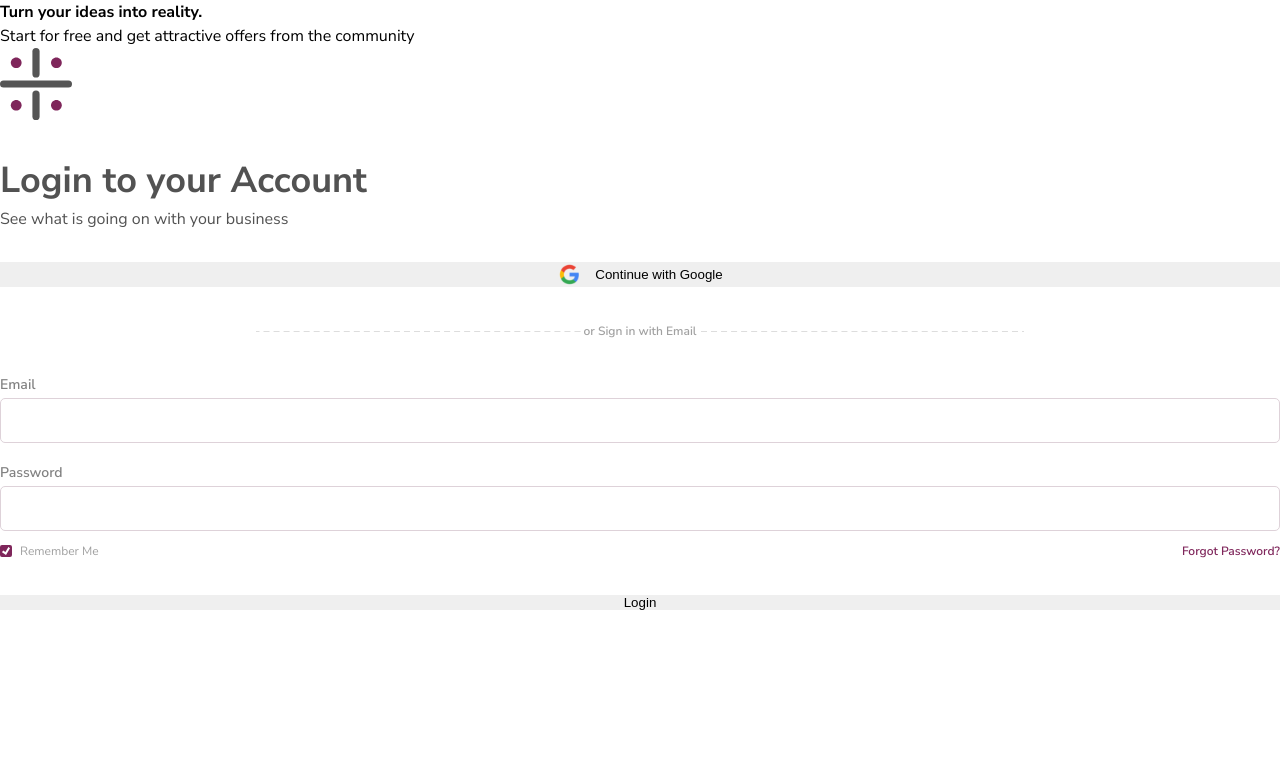
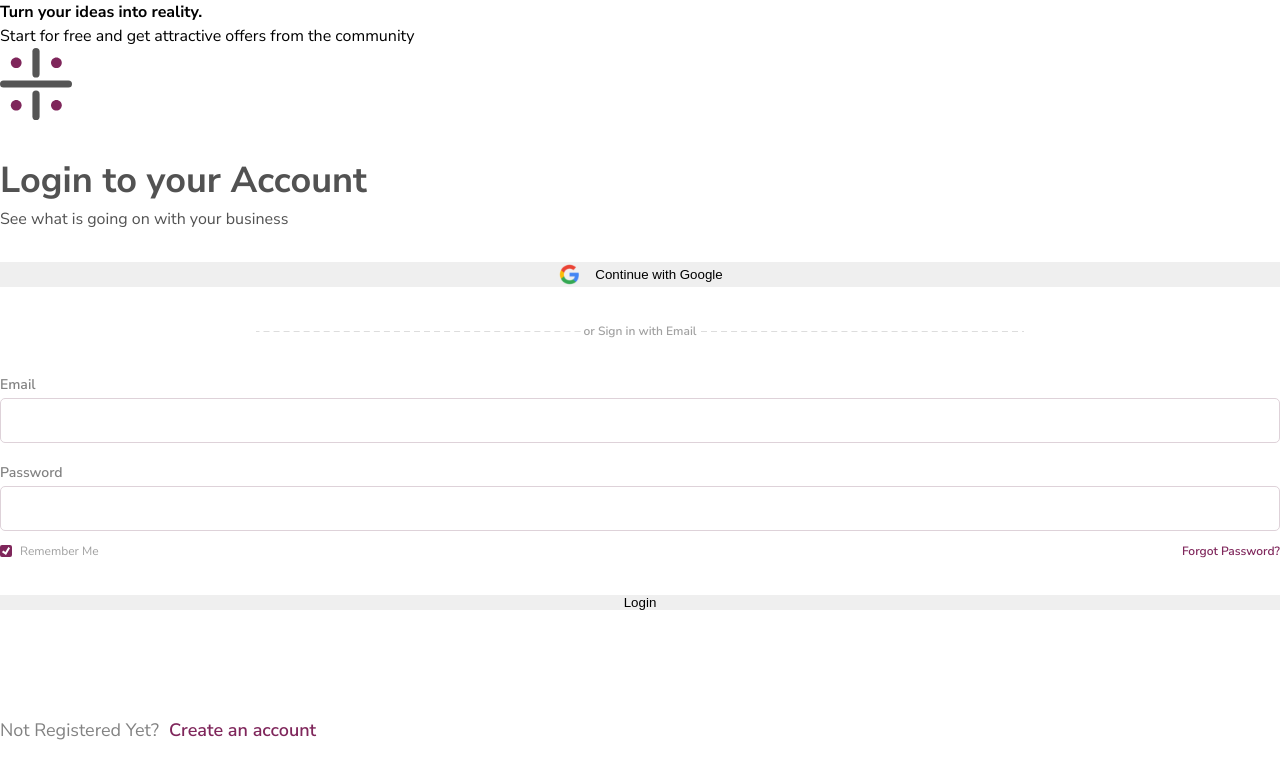
Before and after one commit to infodusha/infodusha.github.io, a React (Vite) app: page / in a window 1280 px wide. Shown: the top 778 px of the page. Built offline with nearby package versions, Linux system fonts and the light colour scheme.

Commit message:
feat: add login footer

```diff
--- a/src/pages/login/Login.tsx
+++ b/src/pages/login/Login.tsx
@@ -27,6 +27,10 @@ export function Login() {
 				</div>
 				<div className={css.login__empty}></div>
 			</div>
+			<footer className={css.login__footer}>
+        Not Registered Yet?
+				<a href='#'>Create an account</a>
+			</footer>
 		</MainLayout>
 	);
 }
--- a/src/pages/login/login.module.css
+++ b/src/pages/login/login.module.css
@@ -43,3 +43,12 @@
 .login__empty {
     height: 72px;
 }
+
+.login__footer {
+    align-self: center;
+    display: flex;
+    column-gap: 10px;
+    color: #828282;
+    font-size: 18px;
+    line-height: 25px;
+}
```
